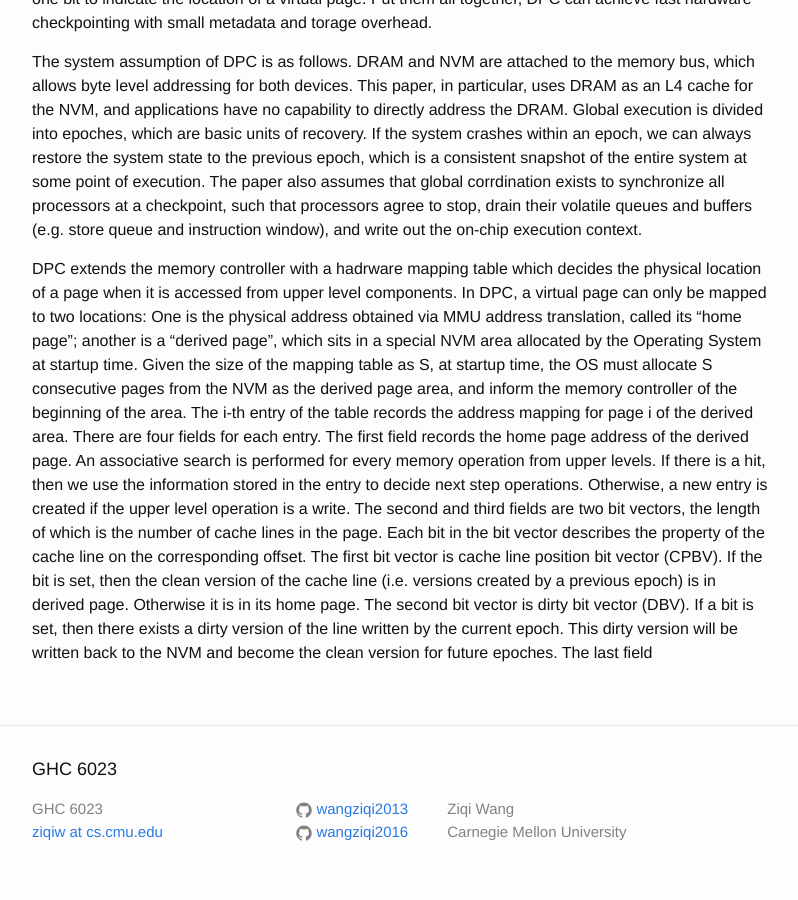
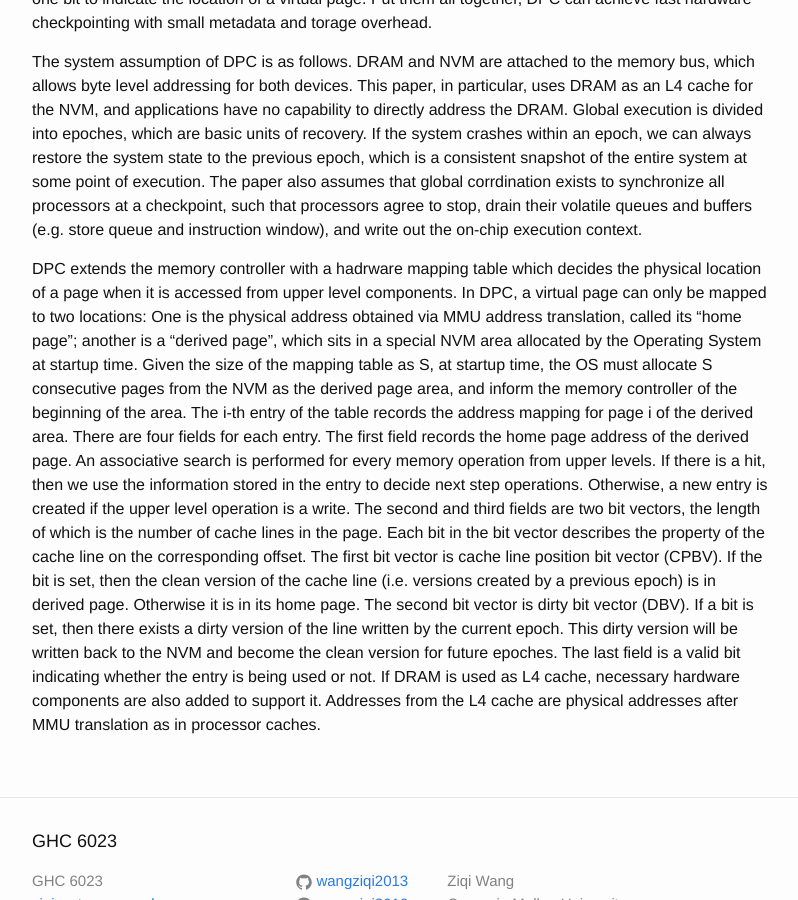
Before and after one commit to wangziqi2013/wangziqi2013.github.io, a Jekyll site: the page built from _posts/2019-03-05-Dual-Page-Ckpt.markdown, in a window 1280 px wide and 900 px high, scrolled down 1417 px. Shown: the whole window, without its empty margins (238-1036 px from the left). Built offline with Jekyll 4.4.1, drawn with Linux system fonts in a browser that asks for light colours.

Commit message:
Adding L4 cache

```diff
--- a/_posts/2019-03-05-Dual-Page-Ckpt.markdown
+++ b/_posts/2019-03-05-Dual-Page-Ckpt.markdown
@@ -68,4 +68,6 @@ in the bit vector describes the property of the cache line on the corresponding
 position bit vector (CPBV). If the bit is set, then the clean version of the cache line (i.e. versions created by a
 previous epoch) is in derived page. Otherwise it is in its home page. The second bit vector is dirty bit vector (DBV).
 If a bit is set, then there exists a dirty version of the line written by the current epoch. This dirty version will
-be written back to the NVM and become the clean version for future epoches. The last field
+be written back to the NVM and become the clean version for future epoches. The last field is a valid bit indicating
+whether the entry is being used or not. If DRAM is used as L4 cache, necessary hardware components are also added
+to support it. Addresses from the L4 cache are physical addresses after MMU translation as in processor caches.
```
